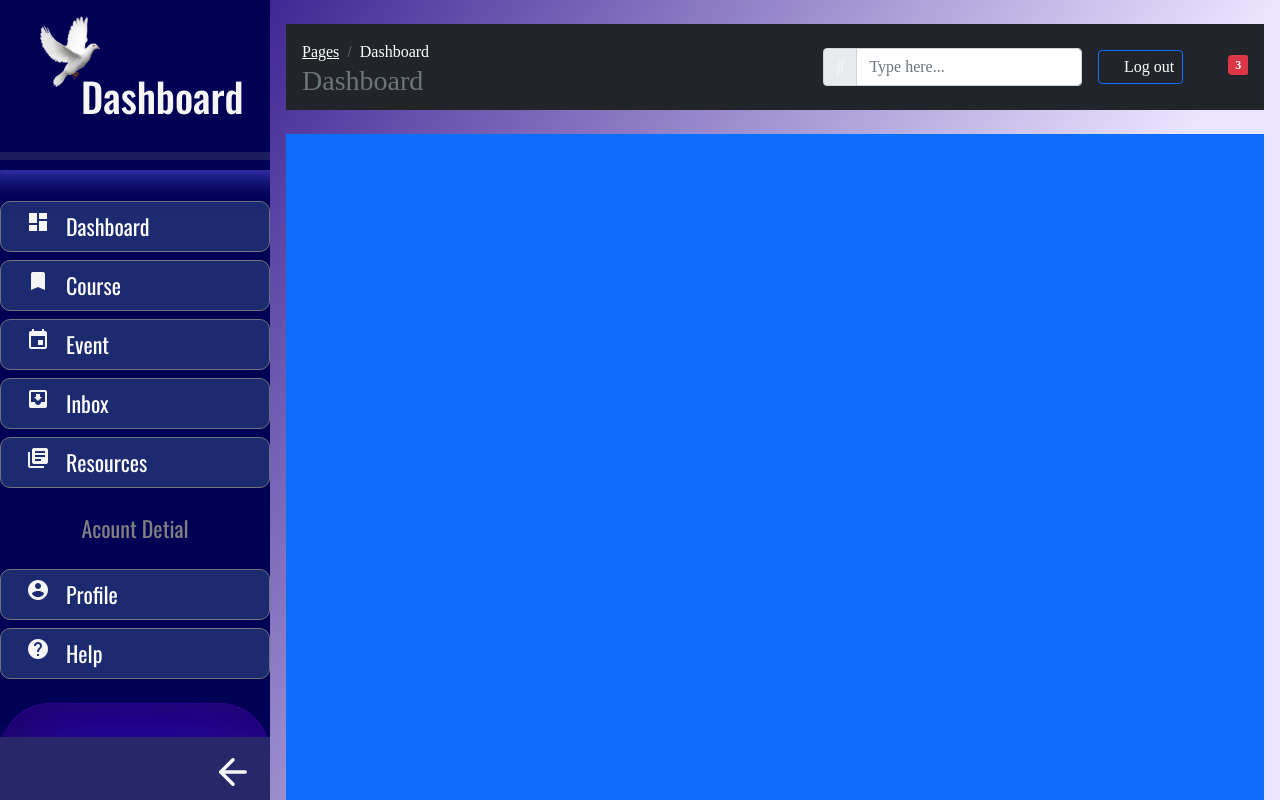
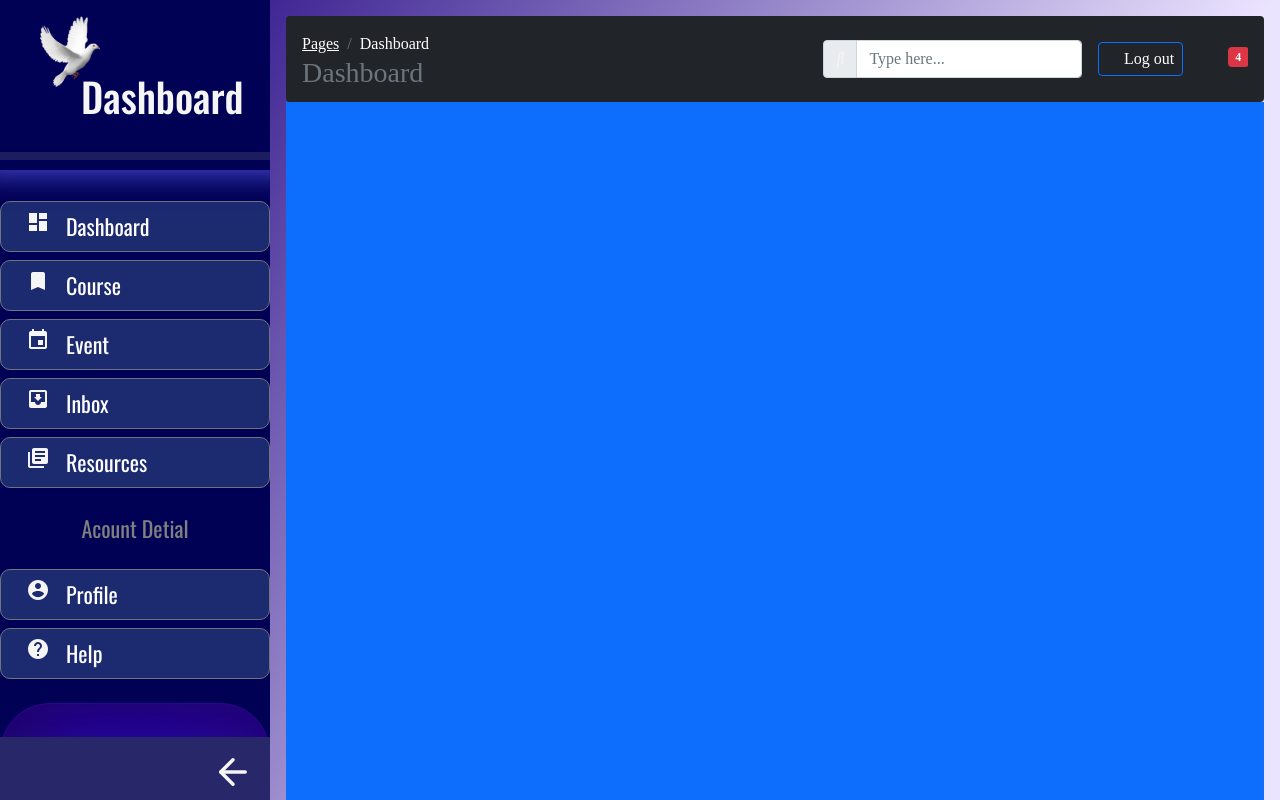
Before and after one commit to Yakutmuder9/React-Student_Dashboard, a React (Create React App) app: page /dashboard in a window 1280 px wide. Built offline with nearby package versions, Linux system fonts and the light colour scheme; grey boxes are pictures that could not be loaded.

Commit message:
header nav bar sticky to top

```diff
--- a/src/Dashboard/component/Header/Header.js
+++ b/src/Dashboard/component/Header/Header.js
@@ -1,6 +1,7 @@
 const Header = () => {
-  return (
-    <header className="py-4 sticky-top">
+  return (<>
+  <div className="py-2"></div>
+    <header className="sticky-top rounded">
       <div
         className=" navbar navbar-main  navbar-expand-lg sticky-top  bg-dark"
         id="navbar_top"
@@ -143,7 +144,7 @@ const Header = () => {
                 >
                   <div className="notification">
                     <span className="badge badge-danger bg-danger  position-absolute">
-                      3
+                      4
                     </span>
                     <i
                       className="fa fa-bell text-white cursor-pointer"
@@ -157,6 +158,7 @@ const Header = () => {
         </div>
       </div>
     </header>
+    </>
   );
 };
 
```
